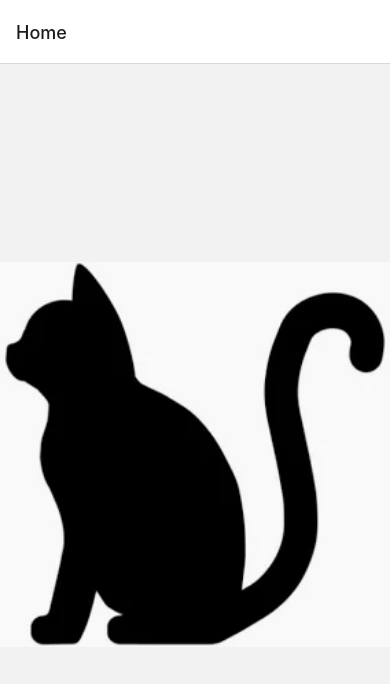
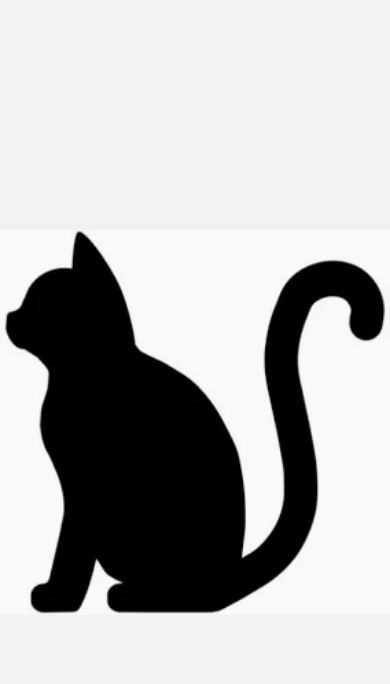
Before and after one commit to Lyra126/wingHacksProject, a React Native app in the folder kitty-app/: screen / in a window 390 px wide. Shown: the top 684 px of the page. Built offline with nearby package versions, Linux system fonts and the light colour scheme.

Commit message:
Add swipe functionality

```diff
--- a/kitty-app/App.js
+++ b/kitty-app/App.js
@@ -1,15 +1,18 @@
-import React from 'react';
-import { NavigationContainer } from '@react-navigation/native';
-import { createStackNavigator } from '@react-navigation/stack';
-import HomeScreen from './src/screens/Home';
-import FakePhoneCallScreen from './src/screens/FakePhoneCall';
+import React from "react";
+import { NavigationContainer } from "@react-navigation/native";
+import { createStackNavigator } from "@react-navigation/stack";
+import HomeScreen from "./src/screens/Home";
+import FakePhoneCallScreen from "./src/screens/FakePhoneCall";
 
 const Stack = createStackNavigator();
 
 const App = () => {
   return (
     <NavigationContainer>
-      <Stack.Navigator initialRouteName="Home">
+      <Stack.Navigator
+        screenOptions={{ headerShown: false }}
+        initialRouteName="Home"
+      >
         <Stack.Screen name="Home" component={HomeScreen} />
         <Stack.Screen name="FakePhoneCall" component={FakePhoneCallScreen} />
       </Stack.Navigator>
--- a/kitty-app/package.json
+++ b/kitty-app/package.json
@@ -15,10 +15,10 @@
     "expo-status-bar": "~1.11.1",
     "react": "18.2.0",
     "react-native": "0.73.6",
-    "react-native-gesture-handler": "^2.16.0",
-    "react-native-swiper": "^1.6.0",
+    "react-native-gesture-handler": "~2.14.0",
+    "react-native-safe-area-context": "4.8.2",
     "react-native-screens": "~3.29.0",
-    "react-native-safe-area-context": "4.8.2"
+    "react-native-swiper": "^1.6.0"
   },
   "devDependencies": {
     "@babel/core": "^7.20.0"
--- a/kitty-app/src/screens/Home.js
+++ b/kitty-app/src/screens/Home.js
@@ -1,15 +1,21 @@
-import React, { useRef, useState } from 'react';
-import { View, Text, Image, StyleSheet } from 'react-native';
-import { TapGestureHandler, State, GestureHandlerRootView } from 'react-native-gesture-handler';
-// import { NavigationContainer } from '@react-navigation/native';
-// import { createStackNavigator } from '@react-navigation/stack';
+import React, { useRef, useState } from "react";
+import { View, Text, Image, StyleSheet } from "react-native";
+import {
+  TapGestureHandler,
+  PanGestureHandler,
+  State,
+  GestureHandlerRootView,
+  Gesture,
+  GestureDetector,
+} from "react-native-gesture-handler";
 
+const handleDoubleTap = (setBannerVisible) => {
+  console.log("Double tap detected!");
+  setBannerVisible((current) => !current); // Toggle the visibility of the banner
+};
 
-const handleDoubleTap = (event, setBannerVisible) => {
-  if (event.nativeEvent.state === State.ACTIVE) {
-    console.log('Double tap detected!');
-    setBannerVisible(current => !current); // Toggle the visibility of the banner
-  }
+const handleSwipe = () => {
+  console.log("Swiped!");
 };
 
 const Home = () => {
@@ -21,32 +27,51 @@ const Home = () => {
   };
 
   const handleReceiveCall = () => {
-    navigation.navigate('FakePhoneCall');
+    navigation.navigate("FakePhoneCall");
   };
+
+  // Gestures
+  const doubleTap = Gesture.Tap()
+    .numberOfTaps(2)
+    .onStart(() => {
+      handleDoubleTap(setBannerVisible);
+    });
+
+  const swipe = Gesture.Pan().onStart(handleSwipe);
+
   return (
     <View style={styles.container}>
       {isBannerVisible && ( // Conditional rendering based on the visibility state
         <View style={styles.banner}>
           <View style={styles.horizontalContainer}>
-            <Image source={'../../assets/profile.png'} style={styles.bannerImage} />
+            <Image
+              source={"../../assets/profile.png"}
+              style={styles.bannerImage}
+            />
             <View style={styles.verticalTextContainer}>
               <Text style={styles.text}>Bob</Text>
               <Text style={styles.text}>(Honey)</Text>
             </View>
-            <Image source={'../../assets/declinecall.png'} style={styles.bannerImage} />
-            <Image source={'../../assets/takecall.png'} style={styles.bannerImage} />
+            <Image
+              source={"../../assets/declinecall.png"}
+              style={styles.bannerImage}
+            />
+            <Image
+              source={"../../assets/takecall.png"}
+              style={styles.bannerImage}
+            />
           </View>
         </View>
       )}
       <GestureHandlerRootView style={styles.container}>
-        <TapGestureHandler
-          numberOfTaps={2}
-          onHandlerStateChange={(event) => handleDoubleTap(event, setBannerVisible)}>
-          <Image
-            style={styles.image}
-            source={require('../../assets/cat.png')} // Path to your local image file
-          />
-        </TapGestureHandler>
+        <GestureDetector gesture={doubleTap}>
+          <GestureDetector gesture={swipe}>
+            <Image
+              style={styles.image}
+              source={require("../../assets/cat.png")} // Path to your local image file
+            />
+          </GestureDetector>
+        </GestureDetector>
       </GestureHandlerRootView>
     </View>
   );
@@ -57,13 +82,13 @@ const styles = StyleSheet.create({
     flex: 1,
   },
   banner: {
-    backgroundColor: '#1b1b2e',
+    backgroundColor: "#1b1b2e",
     padding: 20,
     borderRadius: 10, // Rounded corners
   },
   horizontalContainer: {
-    flexDirection: 'row',
-    alignItems: 'center',
+    flexDirection: "row",
+    alignItems: "center",
     marginBottom: 10,
   },
   smallImage: {
@@ -73,29 +98,29 @@ const styles = StyleSheet.create({
   },
   verticalTextContainer: {
     flex: 1,
-    justifyContent: 'center',
+    justifyContent: "center",
     marginRight: 10,
   },
   text: {
     fontSize: 16,
-    color: '#fff',
+    color: "#fff",
     marginBottom: 5,
   },
   largeImage: {
-    width: '100%',
+    width: "100%",
     height: 200,
-    resizeMode: 'cover',
+    resizeMode: "cover",
     borderRadius: 10, // Rounded corners
   },
   image: {
-    width: '100%',
-    height: '100%',
-    resizeMode: 'contain',
+    width: "100%",
+    height: "100%",
+    resizeMode: "contain",
   },
-  bannerImage:{
+  bannerImage: {
     width: 50,
     height: 50,
-  }
+  },
 });
 
 export default Home;
```
Also changed, not shown: kitty-app/src/screens/FakePhoneCall.js (+5 -5 lines), 1 other file (tests, documents, lock files or other folders).
